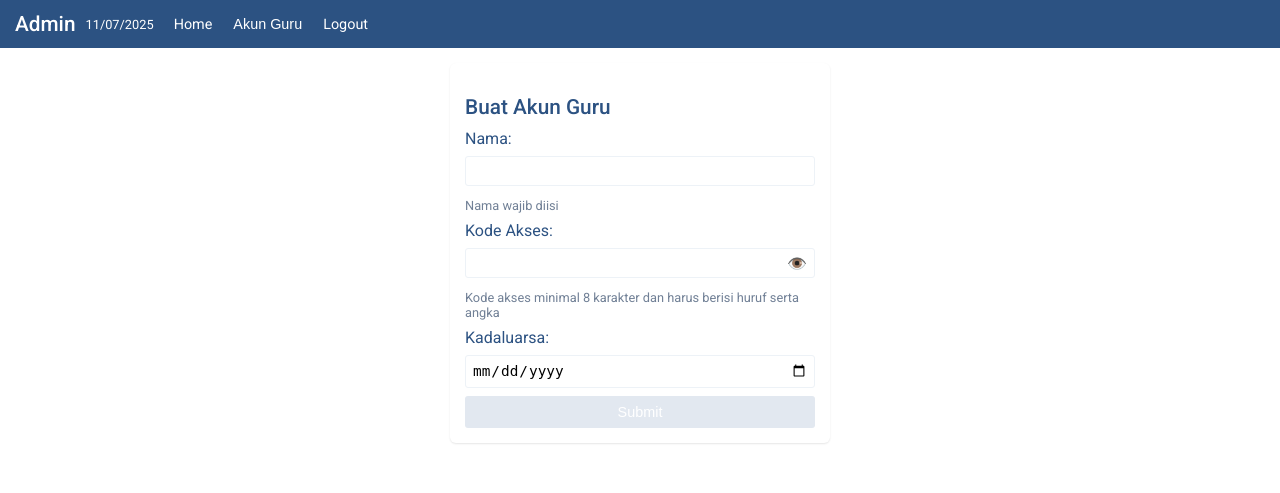
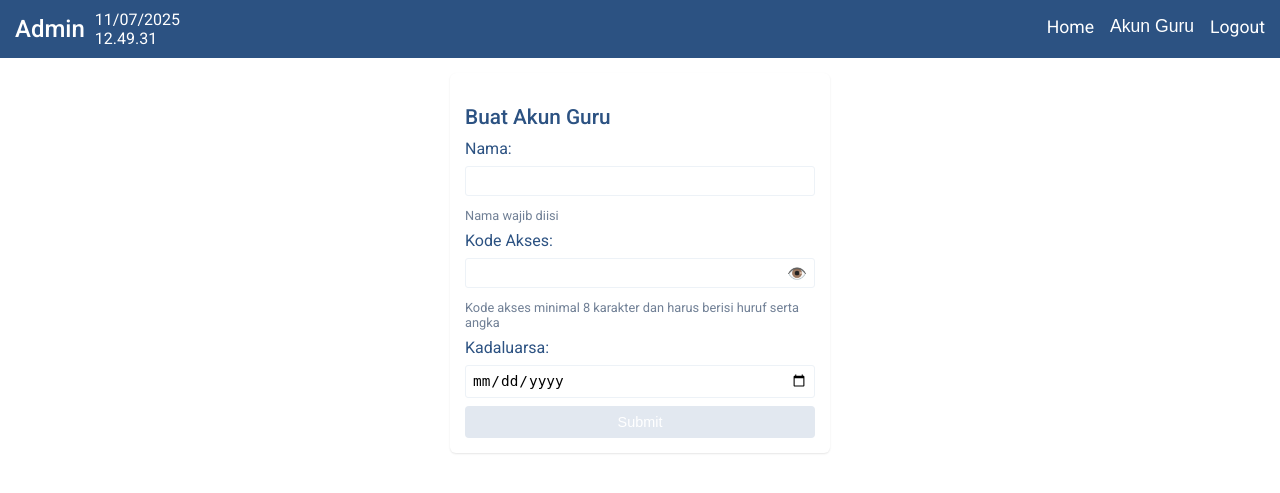
Before and after one commit to pamsss2324/game-edukasi-decision-tree, a Flask app: template templates/admin/buatAkunGuru.html in a window 1280 px wide. Shown: the top 493 px of the page. Run offline with Flask 3, Linux system fonts and the light colour scheme; the template is opened without the code that fills it, so the values that code supplies are empty; parts of the project's set-up code (start-up, migrations or seed data) failed here and were passed over.

Commit message:
perbaikan tampilan

```diff
--- a/app.py
+++ b/app.py
@@ -52,9 +52,15 @@ def validate_guru_login(nama, kode_akses):
     try:
         with get_db() as db:
             cursor = db.cursor()
-            cursor.execute("SELECT kode_akses FROM guru WHERE nama = %s AND kadaluarsa > NOW()", (nama,))
+            cursor.execute("SELECT kode_akses, status, kadaluarsa FROM guru WHERE nama = %s", (nama,))
             result = cursor.fetchone()
             if result:
+                if not result['status']:
+                    logger.info(f"Login guru {nama} ditolak: akun nonaktif.")
+                    return False
+                if result['kadaluarsa'] and datetime.datetime.strptime(str(result['kadaluarsa']), '%Y-%m-%d') < datetime.datetime.now():
+                    logger.info(f"Login guru {nama} ditolak: akun kadaluarsa.")
+                    return False
                 try:
                     stored_kode = fernet.decrypt(result['kode_akses'].encode()).decode()
                     return stored_kode == kode_akses
@@ -238,7 +244,7 @@ def login_guru():
             return jsonify({'status': 'sukses', 'pesan': 'Login berhasil'})
         else:
             save_login_log(nama, 'gagal')
-            return jsonify({'status': 'gagal', 'pesan': 'Nama atau kode akses salah'}), 401
+            return jsonify({'status': 'gagal', 'pesan': 'Nama, kode akses salah, atau akun nonaktif/kadaluarsa'}), 401
     except Exception as e:
         logger.error(f"❌ Error saat login guru: {e}")
         return jsonify({'status': 'gagal', 'pesan': 'Terjadi kesalahan server'}), 500
@@ -288,6 +294,8 @@ def admin_dashboard():
     try:
         with get_db() as db:
             cursor = db.cursor()
+            cursor.execute("UPDATE guru SET status = 0 WHERE kadaluarsa IS NOT NULL AND kadaluarsa < CURDATE()")
+            db.commit()
             cursor.execute("SELECT nama, kode_akses, kadaluarsa, status FROM guru LIMIT 8")
             guru_list = cursor.fetchall()
             decrypted_guru_list = []
@@ -299,7 +307,7 @@ def admin_dashboard():
                 decrypted_guru_list.append({
                     'nama': guru['nama'],
                     'kode_akses': kode_akses,
-                    'kadaluarsa': guru['kadaluarsa'],
+                    'kadaluarsa': guru['kadaluarsa'].strftime('%Y-%m-%d') if guru['kadaluarsa'] else None,
                     'status': guru['status']
                 })
         return render_template('admin/adminDashboard.html', initial_guru=decrypted_guru_list)
@@ -314,6 +322,8 @@ def atur_kode_akses():
     try:
         with get_db() as db:
             cursor = db.cursor()
+            cursor.execute("UPDATE guru SET status = 0 WHERE kadaluarsa IS NOT NULL AND kadaluarsa < CURDATE()")
+            db.commit()
             cursor.execute("SELECT nama, kode_akses, kadaluarsa, status, terakhir_diperbarui FROM guru LIMIT 10")
             guru_list = cursor.fetchall()
             decrypted_guru_list = []
@@ -325,7 +335,7 @@ def atur_kode_akses():
                 decrypted_guru_list.append({
                     'nama': guru['nama'],
                     'kode_akses': kode_akses,
-                    'kadaluarsa': guru['kadaluarsa'],
+                    'kadaluarsa': guru['kadaluarsa'].strftime('%Y-%m-%d') if guru['kadaluarsa'] else None,
                     'status': guru['status'],
                     'terakhir_diperbarui': guru['terakhir_diperbarui']
                 })
@@ -348,6 +358,10 @@ def get_guru():
 
         with get_db() as db:
             cursor = db.cursor()
+            # Update status untuk akun kadaluarsa
+            cursor.execute("UPDATE guru SET status = 0 WHERE kadaluarsa IS NOT NULL AND kadaluarsa < CURDATE()")
+            db.commit()
+
             query = """
                 SELECT nama, kode_akses, kadaluarsa, status, terakhir_diperbarui
                 FROM guru
@@ -384,7 +398,7 @@ def get_guru():
                 guru_list.append({
                     'nama': row['nama'],
                     'kode_akses': kode_akses,
-                    'kadaluarsa': row['kadaluarsa'],
+                    'kadaluarsa': row['kadaluarsa'].strftime('%Y-%m-%d') if row['kadaluarsa'] else None,
                     'status': row['status'],
                     'terakhir_diperbarui': row['terakhir_diperbarui']
                 })
@@ -436,8 +450,8 @@ def add_guru():
         encrypted_kode = fernet.encrypt(kode_akses.encode()).decode()
         with get_db() as db:
             cursor = db.cursor()
-            cursor.execute("INSERT INTO guru (nama, kode_akses, kadaluarsa) VALUES (%s, %s, %s)",
-                          (nama, encrypted_kode, kadaluarsa))
+            cursor.execute("INSERT INTO guru (nama, kode_akses, kadaluarsa, status) VALUES (%s, %s, %s, %s)",
+                          (nama, encrypted_kode, kadaluarsa, 1))
             db.commit()
         logger.info(f"✅ Akun guru {nama} ditambahkan.")
         return jsonify({'status': 'sukses', 'pesan': 'Akun guru berhasil ditambahkan'})
@@ -460,14 +474,15 @@ def update_guru():
 
         if not re.match(r'^(?=.*[A-Za-z])(?=.*\d)[A-Za-z\d]{8,}$', kode_akses):
             return jsonify({'status': 'gagal', 'pesan': 'Kode akses minimal 8 karakter dan harus berisi huruf serta angka'}), 400
+        status = 1
         if kadaluarsa and datetime.datetime.strptime(kadaluarsa, '%Y-%m-%d') <= datetime.datetime.now():
-            return jsonify({'status': 'gagal', 'pesan': 'Kadaluarsa harus di masa depan'}), 400
+            status = 0
 
         encrypted_kode = fernet.encrypt(kode_akses.encode()).decode()
         with get_db() as db:
             cursor = db.cursor()
-            cursor.execute("UPDATE guru SET kode_akses = %s, kadaluarsa = %s, terakhir_diperbarui = NOW() WHERE nama = %s",
-                          (encrypted_kode, kadaluarsa, nama))
+            cursor.execute("UPDATE guru SET kode_akses = %s, kadaluarsa = %s, status = %s, terakhir_diperbarui = NOW() WHERE nama = %s",
+                          (encrypted_kode, kadaluarsa, status, nama))
             db.commit()
         logger.info(f"✅ Akun guru {nama} diperbarui.")
         return jsonify({'status': 'sukses', 'pesan': 'Akun guru berhasil diperbarui'})
@@ -485,14 +500,17 @@ def toggle_guru_status():
     try:
         data = request.get_json()
         nama = data['nama']
-        status = 1 if data['status'] == 'aktif' else 0
-
         with get_db() as db:
             cursor = db.cursor()
+            cursor.execute("SELECT status FROM guru WHERE nama = %s", (nama,))
+            result = cursor.fetchone()
+            if not result:
+                return jsonify({'status': 'gagal', 'pesan': 'Guru tidak ditemukan'}), 404
+            new_status = 0 if result['status'] else 1
             cursor.execute("UPDATE guru SET status = %s, terakhir_diperbarui = NOW() WHERE nama = %s",
-                          (status, nama))
+                          (new_status, nama))
             db.commit()
-        logger.info(f"✅ Status guru {nama} diubah menjadi {data['status']}.")
+        logger.info(f"✅ Status guru {nama} diubah ke {new_status}.")
         return jsonify({'status': 'sukses', 'pesan': 'Status guru berhasil diubah'})
     except Exception as e:
         logger.error(f"❌ Error saat mengedit status guru: {e}")
--- a/static/adminDashboard.js
+++ b/static/adminDashboard.js
@@ -3,12 +3,22 @@ let debounceTimeout;
 // Update datetime real-time
 function updateDatetime() {
     const now = new Date();
-    const datetime = document.getElementById('datetime');
-    if (datetime) {
-        datetime.textContent = now.toLocaleDateString('id-ID', { day: '2-digit', month: '2-digit', year: 'numeric' });
+    const dateElement = document.getElementById('date');
+    const timeElement = document.getElementById('time');
+    if (dateElement && timeElement) {
+        dateElement.textContent = now.toLocaleDateString('id-ID', {
+            day: '2-digit',
+            month: '2-digit',
+            year: 'numeric'
+        });
+        timeElement.textContent = now.toLocaleTimeString('id-ID', {
+            hour: '2-digit',
+            minute: '2-digit',
+            second: '2-digit'
+        });
     }
 }
-setInterval(updateDatetime, 60000); // Update every minute
+setInterval(updateDatetime, 1000); // Update every second for real-time
 updateDatetime();
 
 // Show error popup
--- a/static/css/adminDashboard.css
+++ b/static/css/adminDashboard.css
@@ -14,42 +14,52 @@ body {
     color: white;
     padding: 10px 15px;
     display: flex;
-    justify-content: flex-start;
-    align-items: center;
+    justify-content: flex-start; /* Mengubah ke flex-start untuk menjaga menu lebih ke kiri */
+    align-items: flex-start;
     width: 100%;
+    max-width: 100%; /* Memastikan navbar tidak melewati batas halaman */
     position: sticky;
     top: 0;
     z-index: 1000;
+    box-sizing: border-box; /* Memastikan padding tidak menambah lebar */
 }
 
 .navbar-left {
     display: flex;
+    flex-direction: row; /* Mengubah ke row untuk menempatkan tanggal dan waktu di samping */
     align-items: center;
+    margin-right: 20px; /* Jarak dari menu */
 }
 
 .navbar-title {
-    font-size: 1.3rem;
+    font-size: 1.5rem;
     font-weight: 500;
 }
 
+.datetime-container {
+    margin-left: 10px;
+    display: flex;
+    flex-direction: column; /* Menjaga waktu di bawah tanggal */
+}
+
 .datetime {
-    font-size: 0.8rem;
-    margin-left: 10px;
+    font-size: 1rem;
+    margin-left: 0;
 }
 
 .nav-links {
     display: flex;
     align-items: center;
-    gap: 15px;
-    margin-left: 20px;
+    gap: 10px;
     flex-wrap: wrap;
-    max-width: 80%;
+    margin-left: auto; /* Memindahkan menu ke kanan tetapi tetap dalam batas */
+    max-width: 60%; /* Mengurangi lebar untuk mencegah tumpang tindih */
 }
 
 .nav-item {
     color: white;
     text-decoration: none;
-    font-size: 0.9rem;
+    font-size: 1.1rem;
     cursor: pointer;
 }
 
@@ -68,7 +78,7 @@ body {
     color: white;
     padding: 6px;
     cursor: pointer;
-    font-size: 0.9rem;
+    font-size: 1.1rem;
 }
 
 .dropdown-content {
@@ -490,11 +501,12 @@ body {
     background-color: #2B6CB0;
     color: white;
     border: none;
-    border-radius: 3px;
+    border-radius: 4px;
     cursor: pointer;
     font-size: 0.9rem;
     position: relative;
     overflow: hidden;
+    transition: background-color 0.2s;
 }
 
 .form-container button:hover {
--- a/templates/admin/adminDashboard.html
+++ b/templates/admin/adminDashboard.html
@@ -11,7 +11,10 @@
     <div class="navbar">
         <div class="navbar-left">
             <div class="navbar-title">Admin</div>
-            <div id="datetime" class="datetime"></div>
+            <div class="datetime-container">
+                <div id="date" class="datetime"></div>
+                <div id="time" class="datetime"></div>
+            </div>
         </div>
         <div class="nav-links">
             <a href="#" class="nav-item" data-section="home">Home</a>
--- a/templates/admin/buatAkunGuru.html
+++ b/templates/admin/buatAkunGuru.html
@@ -11,7 +11,10 @@
     <div class="navbar">
         <div class="navbar-left">
             <div class="navbar-title">Admin</div>
-            <div id="datetime" class="datetime"></div>
+            <div class="datetime-container">
+                <div id="date" class="datetime"></div>
+                <div id="time" class="datetime"></div>
+            </div>
         </div>
         <div class="nav-links">
             <a href="{{ url_for('admin_dashboard') }}" class="nav-item" data-section="home">Home</a>
@@ -76,15 +79,6 @@
         </div>
     </div>
 
-    <div id="successPopup" class="popup hidden">
-        <div class="popup-content">
-            <h3>Status</h3>
-            <p>Pesan</p>
-            <button onclick="closePopup()">OK</button>
-        </div>
-    </div>
-
-    <!-- Overlay Loading untuk halaman -->
     <div id="pageLoadingOverlay" class="loading-overlay hidden">
         <div class="spinner"></div>
     </div>
```
Also changed, not shown: other parts of static/css/adminDashboard.css (+18 -7 lines), templates/admin/aturKodeAkses.html (+8 -3 lines), 2 other files.
